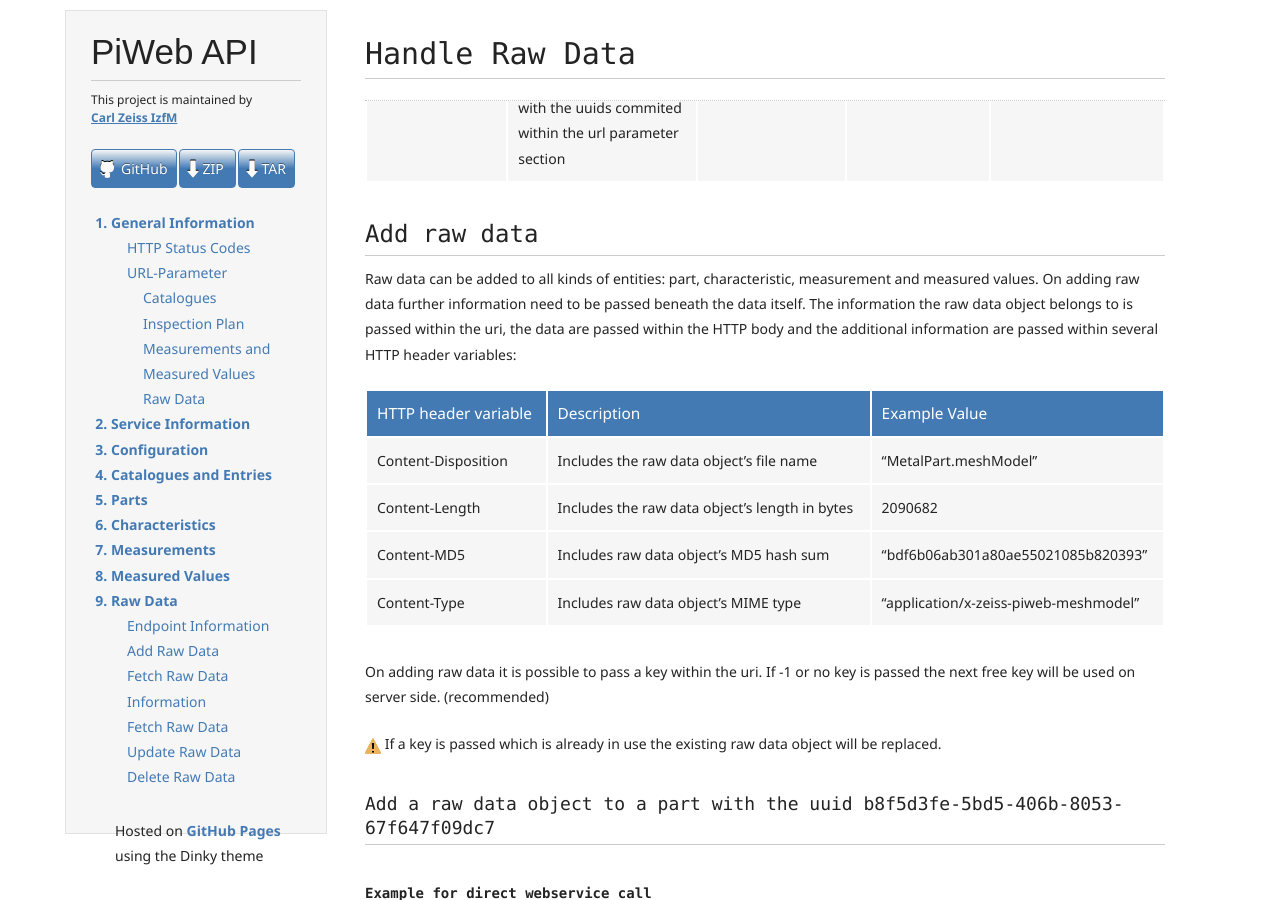
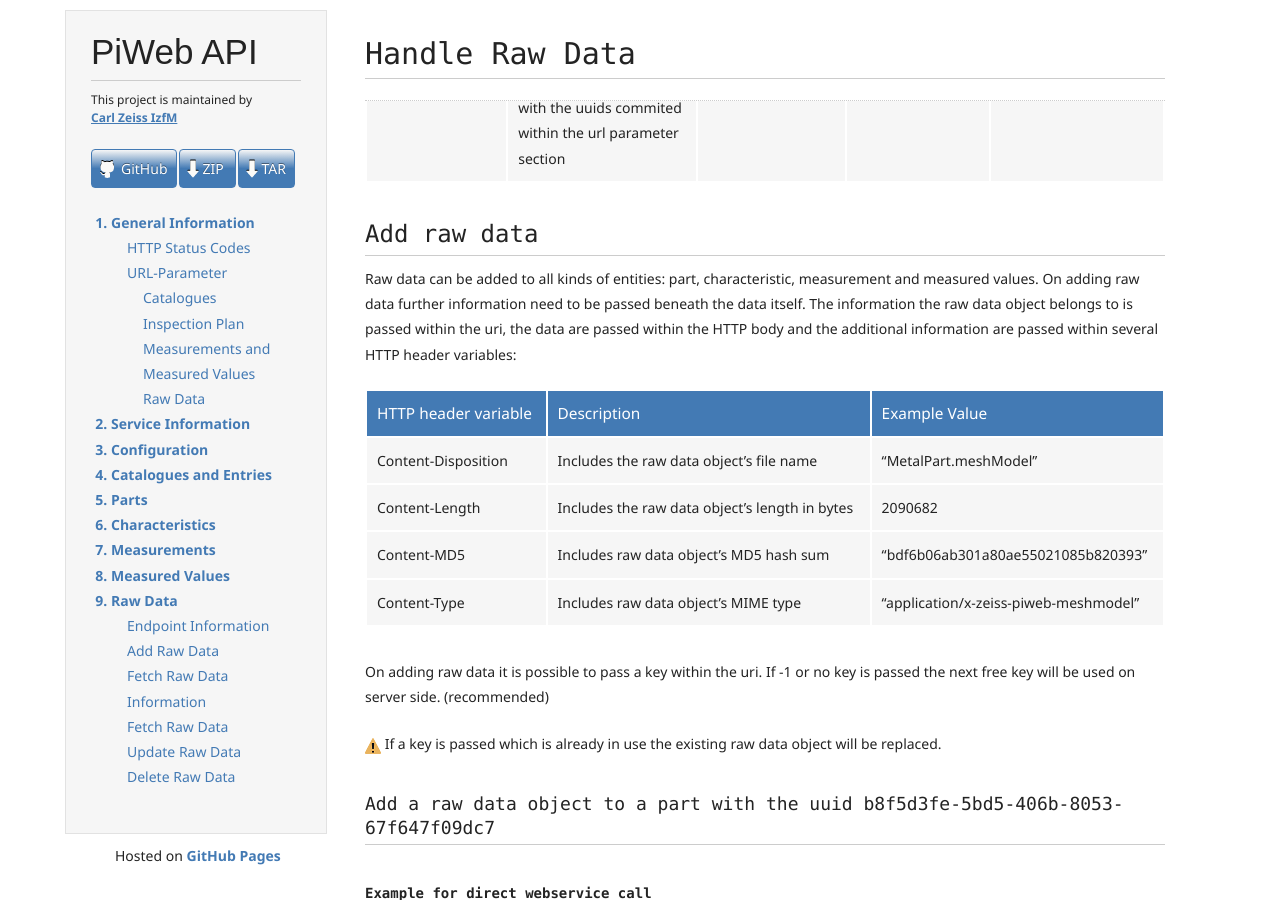
Before and after one commit to BatzJunior/testrepo, a Jekyll site: the page built from Handle-Raw-Data.md, in a window 1280 px wide and 900 px high, scrolled down 565 px. Built offline with Jekyll 4.4.1, drawn with Linux system fonts in a browser that asks for light colours.

Commit message:
Update frame.html

```diff
--- a/_layouts/frame.html
+++ b/_layouts/frame.html
@@ -45,7 +45,7 @@
       	</div>
       </section>
       <footer>
-        <p><small>Hosted on <a href="http://pages.github.com">GitHub Pages</a> using the Dinky theme</small></p>
+        <p><small>Hosted on <a href="http://pages.github.com">GitHub Pages</a></small></p>
       </footer>
     </div>
     <!--[if !IE]><script>fixScale(document);</script><![endif]-->
```
